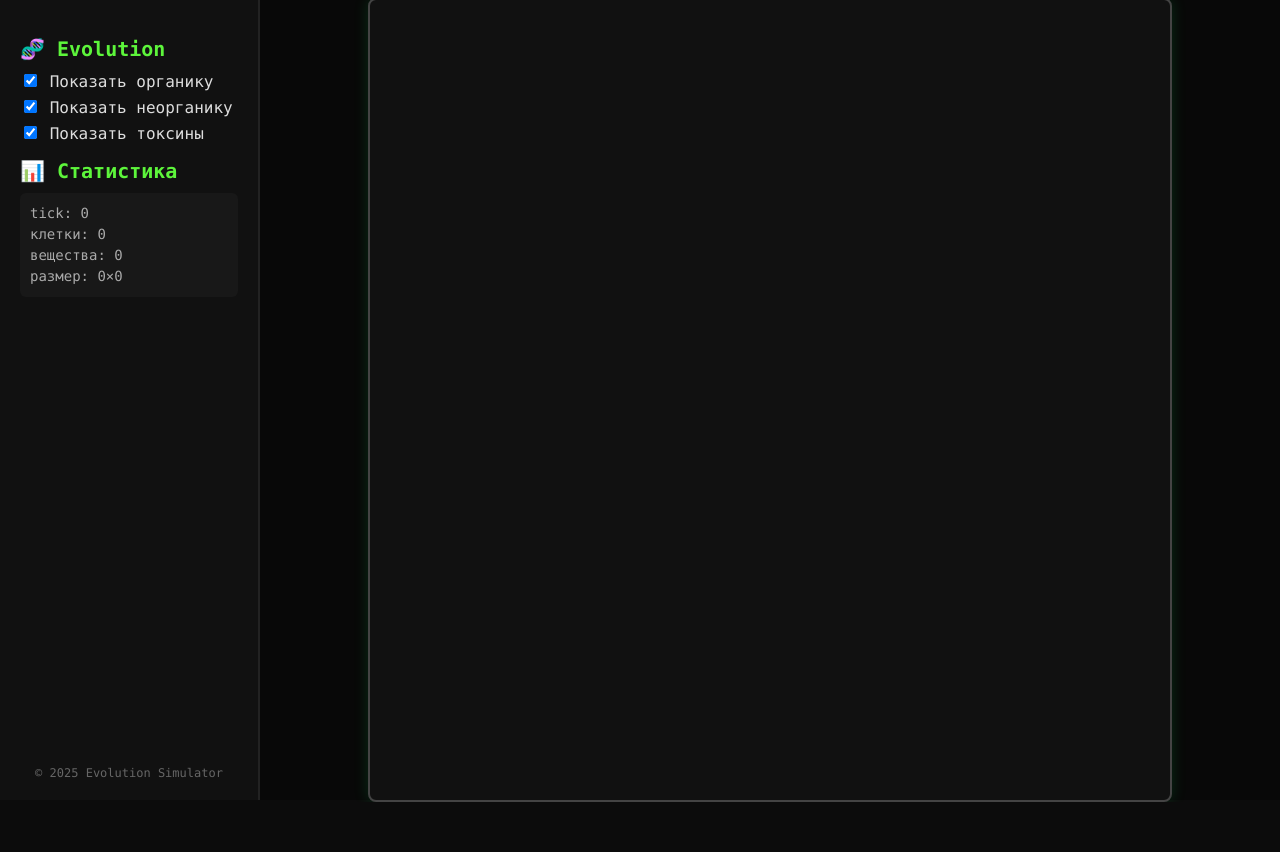
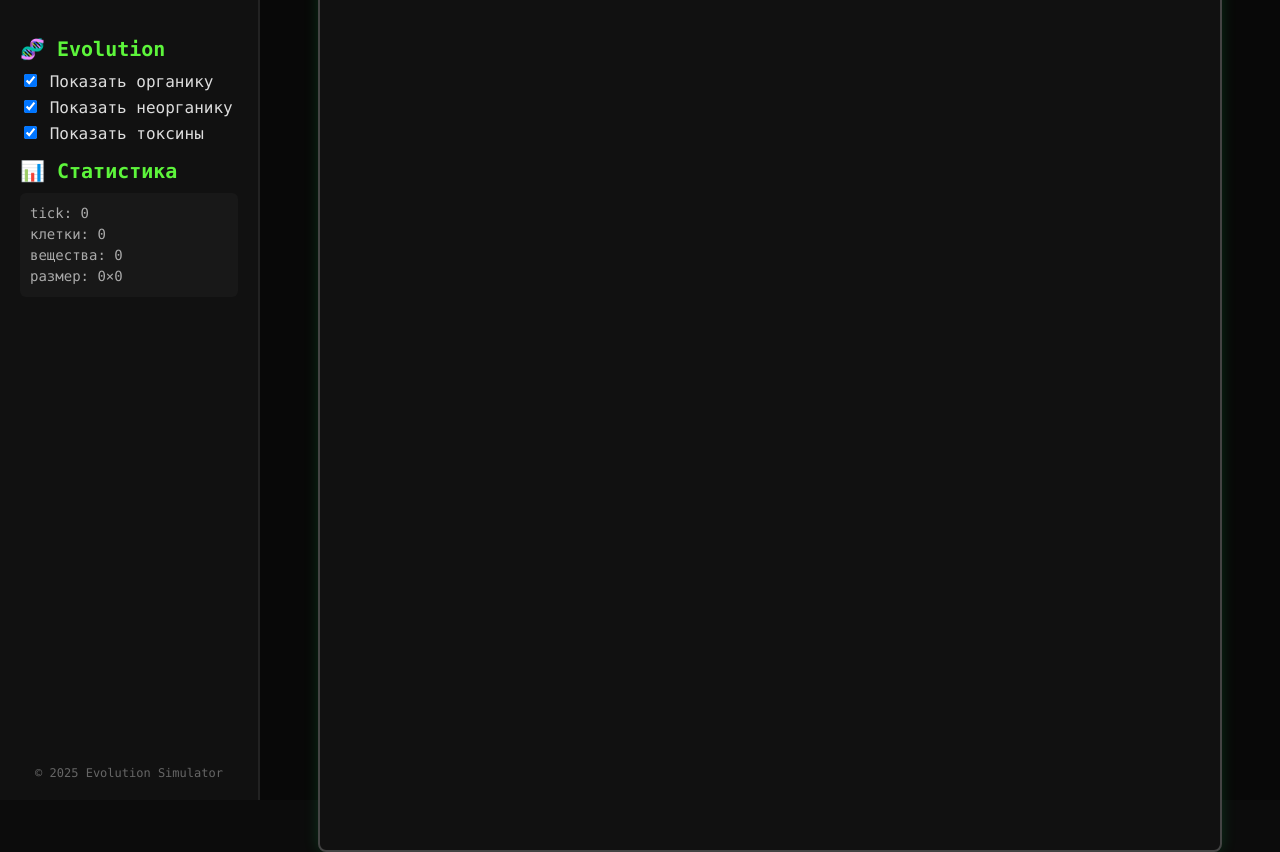
Before and after one commit to Aarrtteemm123/life-evolution, a plain HTML site: page static/index.html in a window 1280 px wide. Before the commit the page ends 802 px from the top, so only its background shows below. Drawn offline with Linux system fonts and the light colour scheme.

Commit message:
set canvas size width="900" height="900"

```diff
--- a/static/index.html
+++ b/static/index.html
@@ -96,7 +96,7 @@
 
   <!-- Поле -->
   <div id="canvas-container">
-    <canvas id="world" width="800" height="800"></canvas>
+    <canvas id="world" width="900" height="900"></canvas>
   </div>
 
   <script>
```
